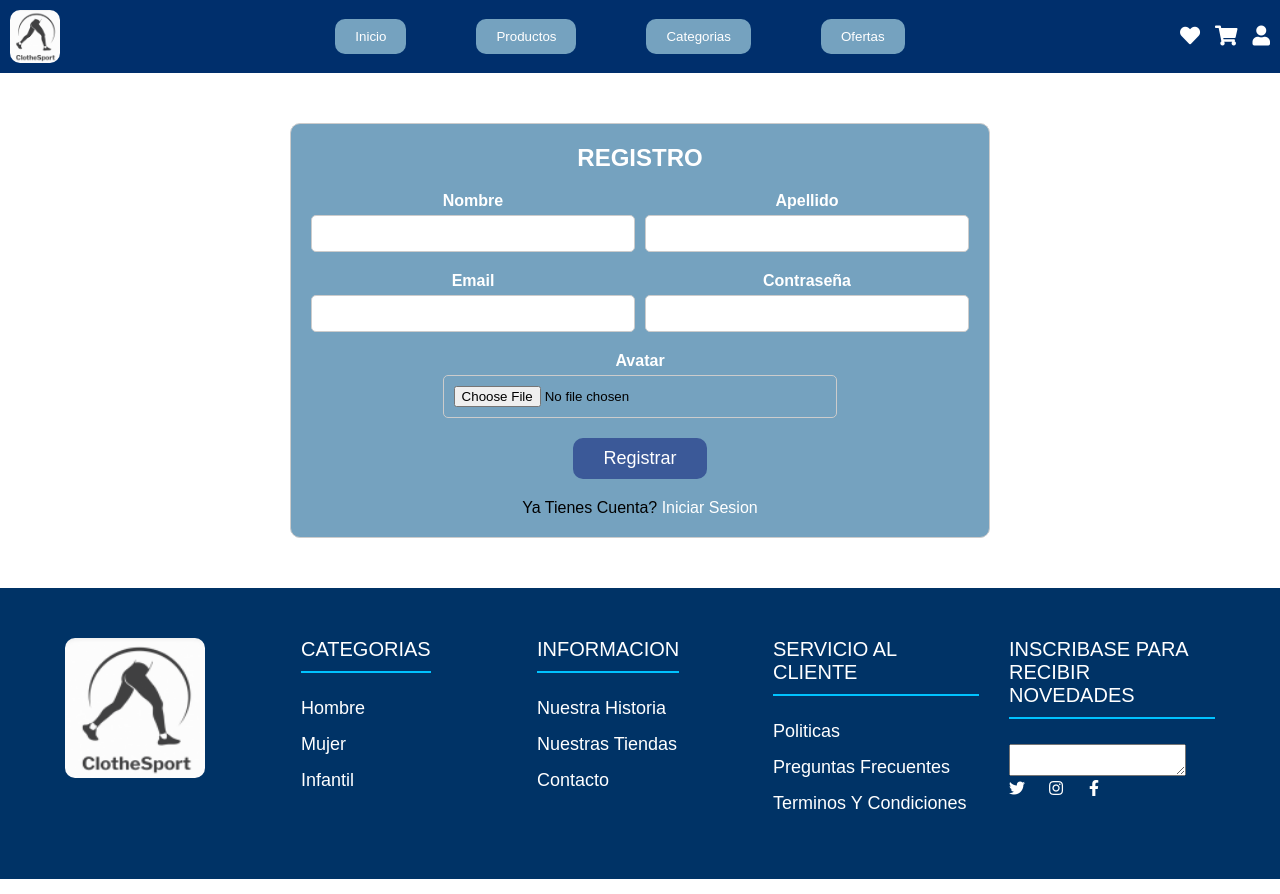
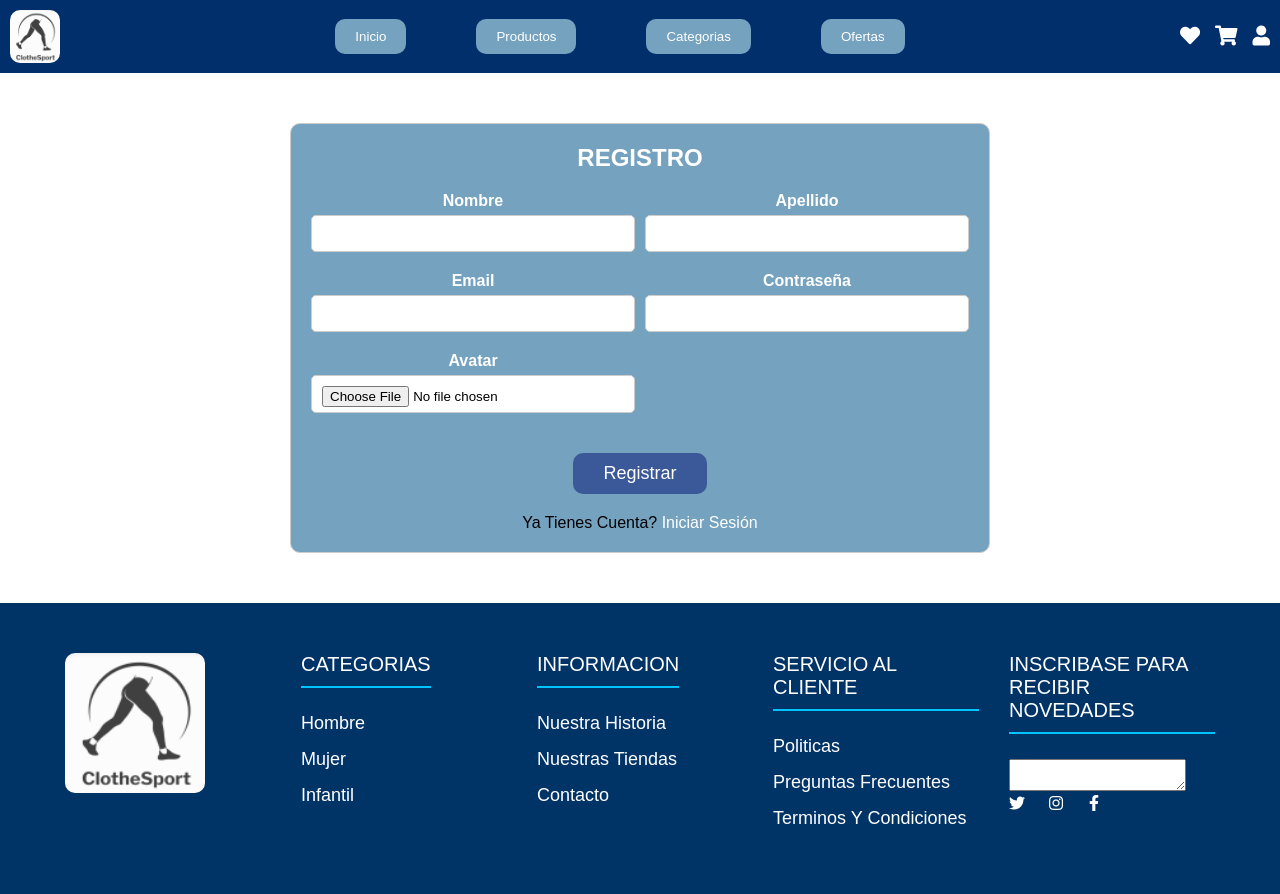
Before and after one commit to julian402/ecommerce-Final, an Angular app: page /register in a window 1280 px wide. Built offline with nearby package versions, Linux system fonts and the light colour scheme; a web font is replaced by a local one.

Commit message:
Login&Register

```diff
--- a/src/app/pages/register/register.component.css
+++ b/src/app/pages/register/register.component.css
@@ -47,11 +47,13 @@ input[type="password"] {
 }
 
 input[type="file"] {
-  width: 60%;
+  width: 100%;
   padding: 10px;
   border: 1px solid #ccc;
   border-radius: 5px;
-  color: #000;
+  color: black;
+  padding-bottom: 5px;
+  background-color: white;
 }
   .form-submit {
     margin-top: 20px;
@@ -85,7 +87,6 @@ input[type="file"] {
 
   }
 
-  a:hover{
-    color: white;
-    text-decoration: underline;
-  }
+.formVisibility{
+  display: none;
+}
--- a/src/app/pages/register/register.component.html
+++ b/src/app/pages/register/register.component.html
@@ -2,70 +2,52 @@
   <div class="form-container">
     <h2>REGISTRO</h2>
 
-    <form
-      [formGroup]="registerForm"
-      (submit)="onSubmit()"
-      enctype="multipart/form-data"
-    >
+    <form [formGroup]="registerForm" (submit)="onSubmit()" enctype="multipart/form-data">
       <div class="form-row">
         <div class="form-group">
           <label for="name" class="form-label">Nombre</label>
-          <input
-            type="text"
-            class="form-control"
-            id="name"
-            formControlName="name"
-          />
+          <input type="text" class="form-control" id="name" formControlName="name" />
         </div>
 
         <div class="form-group">
-          <label for="lastname" class="form-label">Apellido</label>
-          <input
-            type="text"
-            class="form-control"
-            id="lastname"
-            formControlName="lastname"
-          />
+          <label for="lastName" class="form-label">Apellido</label>
+          <input type="text" class="form-control" id="lastName" formControlName="lastName" />
         </div>
       </div>
+
       <div class="form-row">
         <div class="form-group">
           <label for="email" class="form-label">Email</label>
-          <input
-            type="email"
-            class="form-control"
-            id="email"
-            formControlName="email"
-          />
+          <input type="email" class="form-control" id="email" formControlName="email" />
         </div>
 
         <div class="form-group">
           <label for="password" class="form-label">Contraseña</label>
-          <input
-            type="password"
-            class="form-control"
-            id="password"
-            formControlName="password"
-          />
+          <input type="password" class="form-control" id="password" formControlName="password" />
         </div>
       </div>
 
-      <div>
-        <label for="avatar" class="form-label">Avatar</label>
-        <input
-          type="file"
-          class="form-control"
-          id="avatar"
-          formControlName="avatar"
-          (change)="onFileChange($event)"
-        />
+      <div class="form-row">
+        <div class="form-group">
+          <label for="avatar" class="form-label">Avatar</label>
+          <input type="file" class="form-control" id="avatar" formControlName="avatar"
+            (change)="onFileChange($event)" />
+        </div>
+
+
+        <div class="form-group">
+          <div class="formVisibility">
+            <label for="typeUser" class="form-label">Tipo de usuario</label>
+            <input type="text" class="form-control" id="typeUser" formControlName="typeUser" value="Customer"
+              readonly />
+          </div>
+        </div>
       </div>
 
+
+
       <button type="submit" class="BotonRegister">Registrar</button>
-      <p>
-        Ya tienes cuenta?
-        <a href="/login">Iniciar Sesion</a>
-      </p>
+      <p>Ya tienes cuenta? <a href="/login">Iniciar Sesión</a></p>
     </form>
   </div>
 </main>
--- a/src/app/pages/register/register.component.ts
+++ b/src/app/pages/register/register.component.ts
@@ -26,7 +26,7 @@ export class RegisterComponent {
     name: new FormControl('', {
       validators: [Validators.required],
     }),
-    lastname: new FormControl('', {
+    lastName: new FormControl('', {
       validators: [Validators.required],
     }),
     email: new FormControl('', {
@@ -38,6 +38,10 @@ export class RegisterComponent {
     avatar: new FormControl(null, {
       validators: [Validators.required],
     }),
+    typeUser: new FormControl('Customer', {
+      validators: [Validators.required],
+    }),
+
   });
 
   onFileChange(event: any) {
@@ -69,11 +73,12 @@ export class RegisterComponent {
     if (this.registerForm.valid && this.avatar) {
       const formData = this.toFormData(this.registerForm.value);
       this.userService.register(formData).subscribe({
-        next: (response) => {
+        next: response => {
+          console.log(response)
           console.log('Se ha registrado un usuario');
           this.router.navigate(['/login']);
         },
-        error: (error) => {
+        error: error => {
           console.error(error);
         },
       });
```
Also changed, not shown: 1 other file (tests, documents, lock files or other folders).
